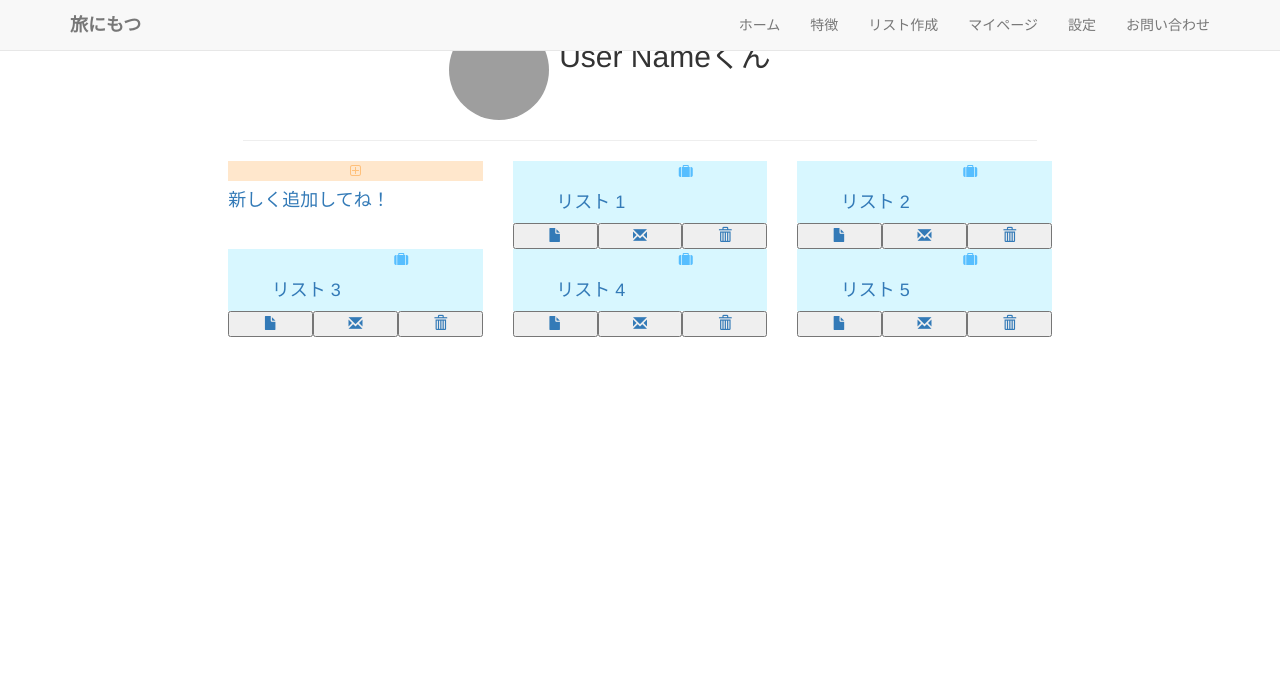
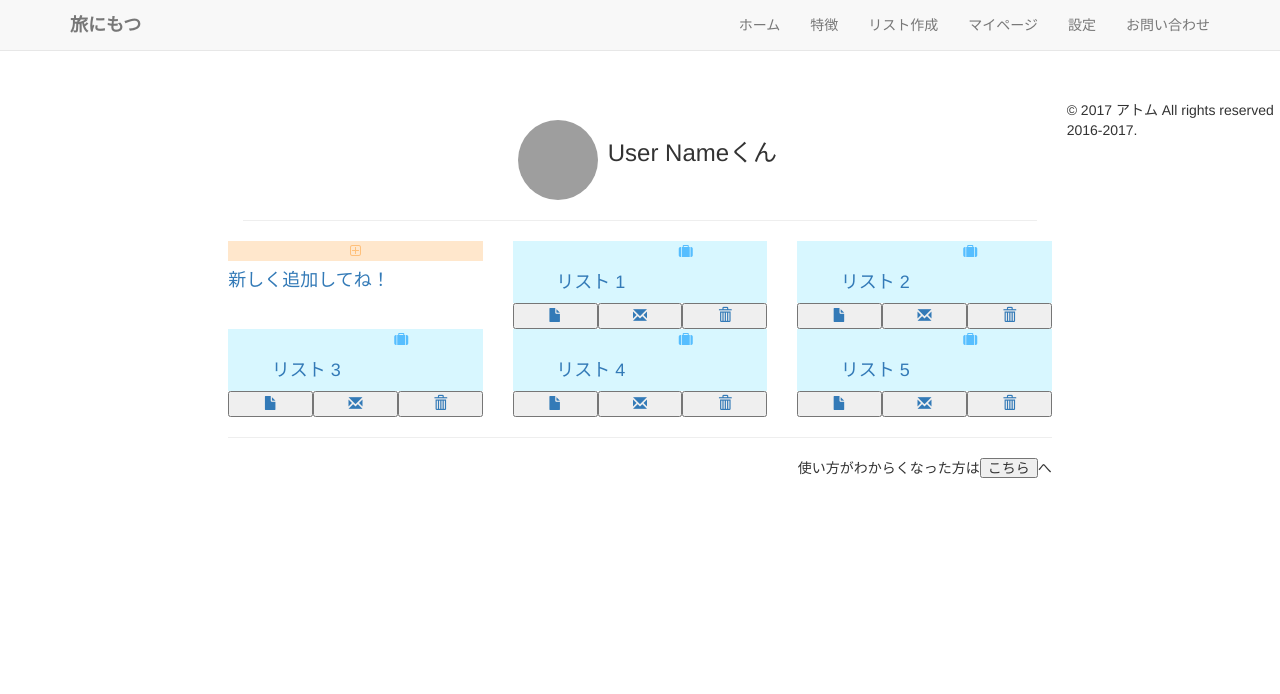
Before and after one commit to otomoyoshi/atom, a PHP site: page /myPage.php in a window 1280 px wide. Shown: the top 694 px of the page. Run offline with PHP 8.4, Linux system fonts and the light colour scheme; some libraries are stand-ins or nearby versions; some web fonts are replaced; grey boxes are pictures that could not be loaded.

Commit message:
とりあえずmypageできた

```diff
--- a/theme/template/myPage.php
+++ b/theme/template/myPage.php
@@ -17,22 +17,21 @@
   <body>
   <?php require('login_header.php'); ?>
 
-    <div id="headerwrap">
+    <div id="headerwrap" style="padding-top: 100px">
       <link rel="stylesheet" href="https://maxcdn.bootstrapcdn.com/font-awesome/4.6.1/css/font-awesome.min.css">
       <!-- 薄い白で囲まれてるメインのディブ -->
-      <div class="col-md-8 col-sm-8 col-xs-10 col-md-offset-2 col-sm-offset-2 col-xs-offset-1 akihiro_main_div">
+      <div class="col-md-8 col-sm-8 col-xs-10 col-md-offset-2 col-sm-offset-2 col-xs-offset-1 akihiro_main_div" style="margin-bottom: 50px">
         <div class="container-fluid">
 
           <div class="row">
-
-             <!-- ユーザー情報 -->
-              <div class="col-md-6 col-md-offset-3" style="padding-top: 20px">
+            <div class="col-md-4"></div>
+            <div class="col-md-8" style="padding-top: 20px">
                 <div class="media">
                   <a class="pull-left" href="#">
-                    <img class="media-object dp img-circle" src="https://pbs.twimg.com/profile_images/1653420268/DSC00234_bigger.JPG" style="width: 100px;height:100px;">
+                    <img class="media-object dp img-circle" src="https://pbs.twimg.com/profile_images/1653420268/DSC00234_bigger.JPG" style="width: 80px;height:80px;">
                   </a>
                   <div class="media-body">
-                    <h2 class="mypage_username">User Nameくん</h2>
+                    <h3 class="mypage_username">User Nameくん</h3>
                   </div>
                 </div>
               </div>
@@ -40,16 +39,16 @@
           </div>
 
           <div>
-            <hr>
+            <hr color="blue">
           </div>
 
         </div>
 
         <!-- リスト全体 -->
           <div class="row">
-            <div class="col-md-4 col-sm-4">
 
                 <!-- 追加ボタン -->
+              <div class="col-md-4 col-sm-4">
                 <div class="wrimagecard wrimagecard-topimage lists_margin">
                   <a href="#">
                     <div class="wrimagecard-topimage_header" style="background-color:rgba(255, 135, 0, 0.2); ">
@@ -60,10 +59,9 @@
                     </div>
                   </a>
                 </div>
-
               </div>
 
-          <!-- ここのリスト -->
+          <!-- 個々のリスト -->
           <?php for($i = 0;$i <= 4;$i++): ?>
             <div class="col-md-4 col-sm-4">
               <div class="wrimagecard wrimagecard-topimage lists_margin">
@@ -96,8 +94,16 @@
                 </div>
               </div>
             <?php endfor; ?>
+            </div>
 
+          <div>
+            <hr color="blue">
           </div>
+
+          <div style="padding-bottom: 6px">
+            <h5 style="text-align: right;">使い方がわからくなった方は<input type="button" name="how_to_use" class="fa fa-info" value="こちら">へ</h5>
+          </div>
+
           </div>
         </div>
       </div>
```
Also changed, not shown: theme/assets/css/akihiro_mypage.css (+1 -9 lines). Lines whose indentation alone changed are shown as unchanged.
